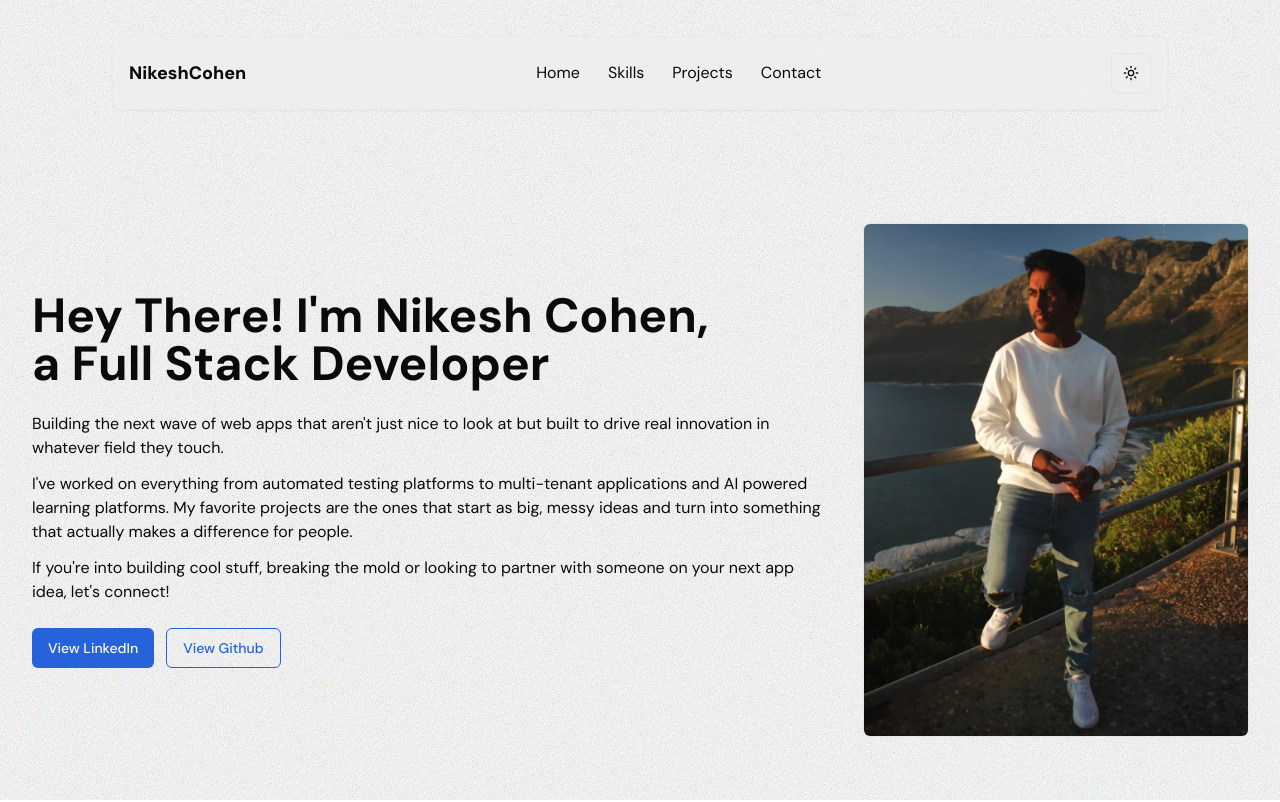
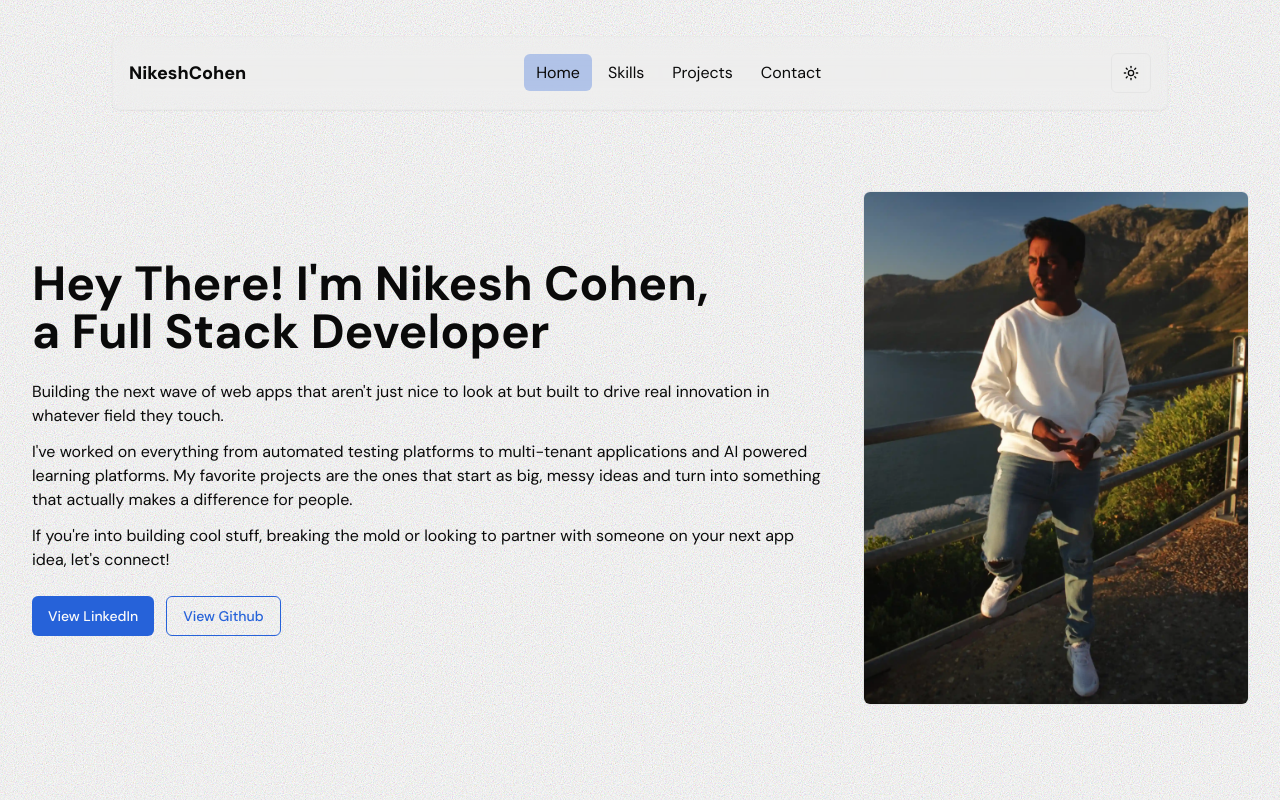
Before and after one commit to NikeshCohen/portfolio, a Next.js app: page / in a window 1280 px wide. Shown: the top 802 px of the page. Built offline with nearby package versions, Linux system fonts and the light colour scheme.

Commit message:
fix padding

```diff
--- a/app/globals.css
+++ b/app/globals.css
@@ -64,7 +64,7 @@
 
 @layer components {
   .layout {
-    @apply ml-auto mr-auto max-w-7xl px-4 py-28;
+    @apply ml-auto mr-auto max-w-7xl scroll-mt-14 px-4 py-16 md:scroll-mt-24 md:py-24;
   }
 }
 
```
